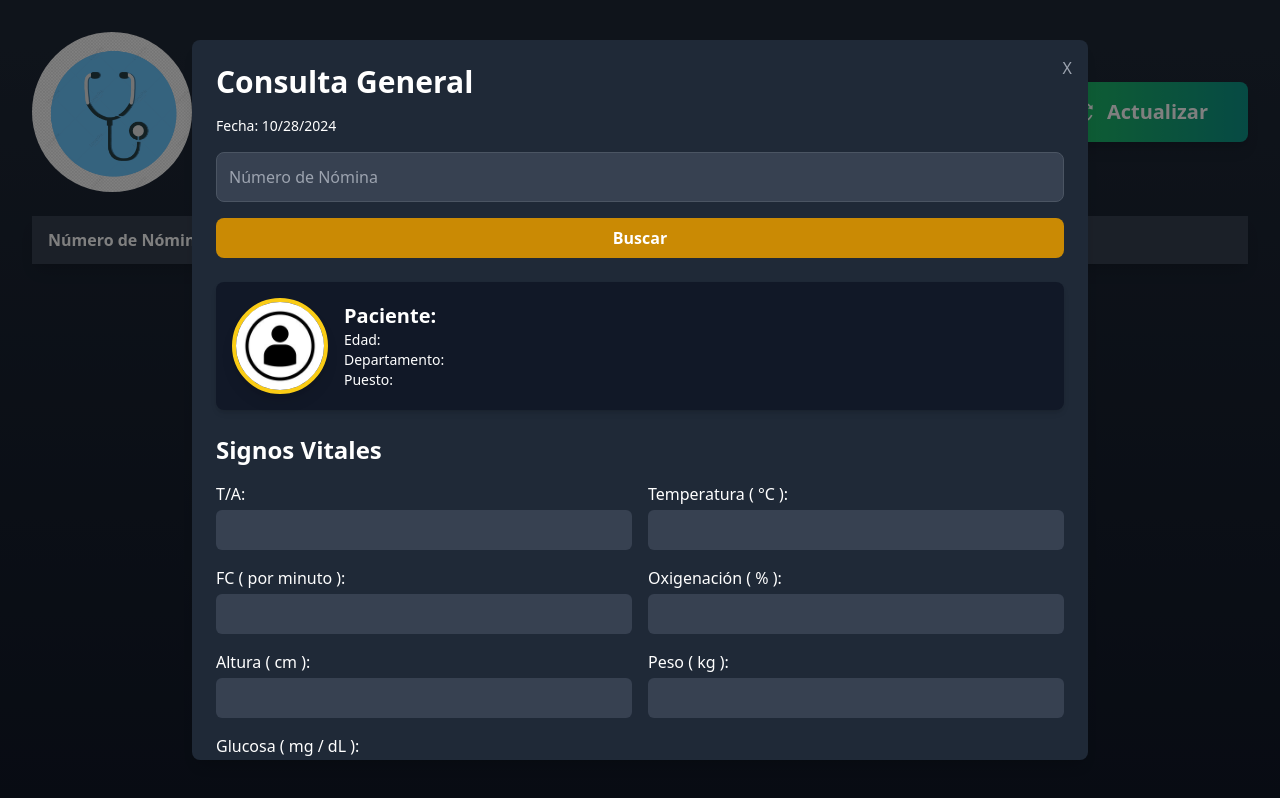
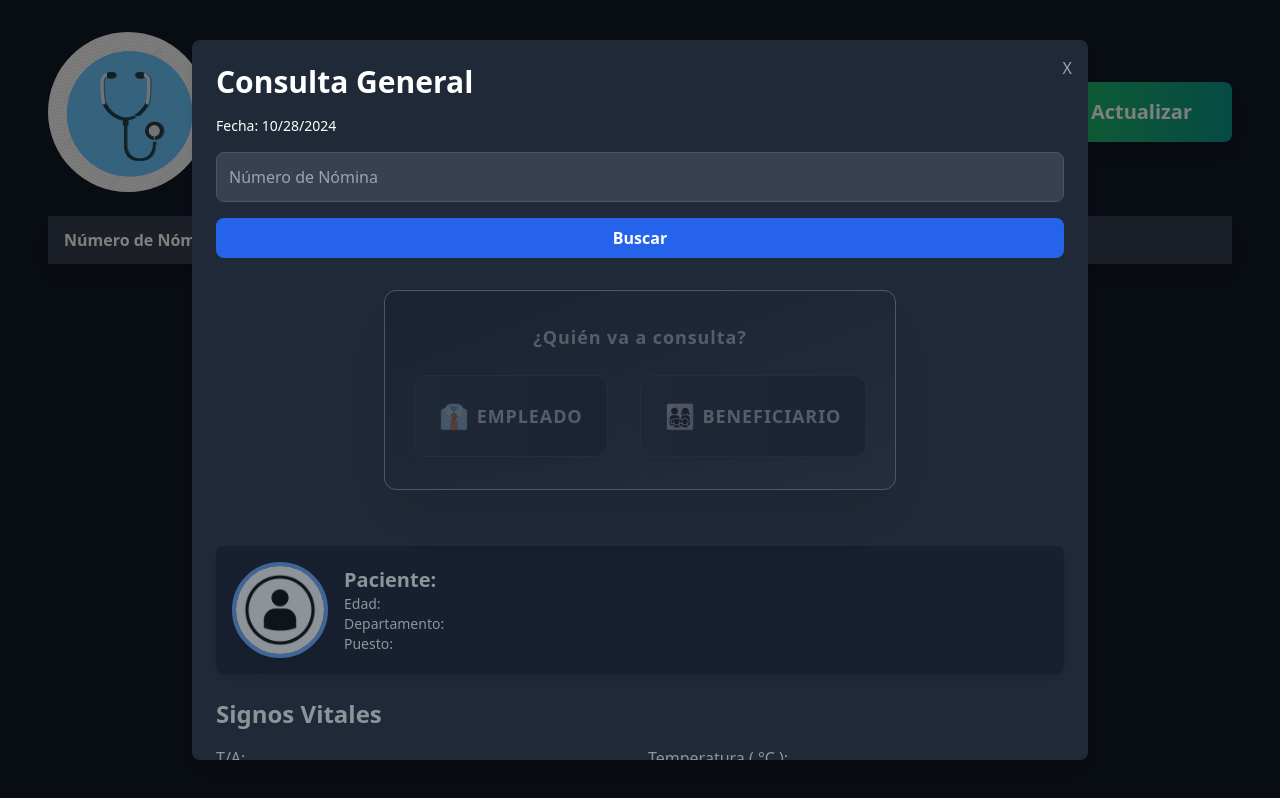
Before and after one commit to Javi1771/Servicio-Medico, a Next.js app: page /consultas/signos-vitales in a window 1280 px wide. Both pictures are taken after a click on the button "Agregar". Built offline with nearby package versions, Linux system fonts and the light colour scheme.

Commit message:
Tercer commit, integracion de equipo

```diff
--- a/src/pages/consultas/signos-vitales.jsx
+++ b/src/pages/consultas/signos-vitales.jsx
@@ -55,8 +55,11 @@ const SignosVitales = () => {
     peso: "",
     glucosa: "",
   });
+  const [empleadoEncontrado, setEmpleadoEncontrado] = useState(false); //* Estado para habilitar contenido
 
   const [pacientes, setPacientes] = useState([]); //* Estado para almacenar pacientes
+
+  const [consultaSeleccionada, setConsultaSeleccionada] = useState(""); //* Estado para el radio button
 
   const handleAdd = () => {
     setShowConsulta(true);
@@ -77,6 +80,7 @@ const SignosVitales = () => {
       glucosa: "",
     });
     setNomina("");
+    setEmpleadoEncontrado(false); //* Reiniciar estado de empleado encontrado
   };
 
   const handleCloseModal = () => {
@@ -113,6 +117,7 @@ const SignosVitales = () => {
           },
           timer: 5000,
         });
+        setEmpleadoEncontrado(false); //! Deshabilitar contenido
         return;
       }
 
@@ -130,6 +135,7 @@ const SignosVitales = () => {
         department: data.departamento || "",
         workstation: data.puesto || "",
       });
+      setEmpleadoEncontrado(true); //* Habilitar contenido al encontrar empleado
     } catch (error) {
       console.error("Error al obtener datos del empleado:", error);
       MySwal.fire({
@@ -156,6 +162,7 @@ const SignosVitales = () => {
           no-repeat
         `,
       });
+      setEmpleadoEncontrado(false); //! Deshabilitar contenido en caso de error
     }
   };
 
@@ -186,7 +193,7 @@ const SignosVitales = () => {
   };
 
   return (
-    <div className="min-h-screen bg-gradient-to-b from-gray-800 to-gray-900 text-white flex flex-col items-center p-4 md:p-8">
+    <div className="min-h-screen bg-gray-900 text-white px-4 py-8 md:px-12">
       <div className="flex flex-col md:flex-row items-center justify-between w-full mb-6">
         <div className="flex items-center space-x-4">
           <Image
@@ -280,19 +287,96 @@ const SignosVitales = () => {
             <p className="text-xs md:text-sm mb-2">
               Fecha: {new Date().toLocaleDateString()}
             </p>
+
+            {/* Campo de Número de Nómina */}
             <input
               type="text"
               value={nomina}
               onChange={(e) => setNomina(e.target.value)}
               placeholder="Número de Nómina"
-              className="mt-2 mb-4 p-3 rounded-lg bg-gray-700 text-white border border-gray-600 focus:outline-none focus:border-yellow-400 transition duration-200 w-full"
+              className="mt-2 mb-4 p-3 rounded-lg bg-gray-700 text-white border border-gray-600 focus:outline-none focus:border-blue-400 transition duration-200 w-full"
             />
             <button
               onClick={handleSearch}
-              className="bg-yellow-600 px-4 md:px-5 py-2 rounded-lg hover:bg-yellow-500 transition duration-200 font-semibold w-full"
+              className="bg-blue-600 px-4 md:px-5 py-2 rounded-lg hover:bg-blue-500 transition duration-200 font-semibold w-full"
             >
               Buscar
             </button>
+
+            {/* Contenido deshabilitado hasta que se encuentre el empleado */}
+            <fieldset
+              disabled={!empleadoEncontrado}
+              className={!empleadoEncontrado ? "opacity-50" : ""}
+            >
+              {/* Sección para seleccionar Empleado o Beneficiario */}
+              <fieldset
+                disabled={!empleadoEncontrado}
+                className={
+                  !empleadoEncontrado ? "opacity-50 cursor-not-allowed" : ""
+                }
+              >
+                <div className="flex flex-col items-center mt-8 mb-8 p-8 bg-gradient-to-br from-gray-900 via-gray-800 to-gray-700 rounded-xl border border-white-500 shadow-2xl backdrop-blur-lg w-full max-w-xs sm:max-w-md md:max-w-lg mx-auto neon-container">
+                  <p className="text-lg font-semibold mb-6 text-center text-white tracking-wider neon-title">
+                    ¿Quién va a consulta?
+                  </p>
+                  <div className="flex flex-col sm:flex-row sm:justify-center items-center space-y-6 sm:space-y-0 sm:space-x-8 w-full px-6">
+                    <label
+                      className={`relative flex flex-col items-center p-6 rounded-xl bg-gradient-to-r from-gray-800 to-gray-900 border border-gray-700 shadow-lg ${
+                        empleadoEncontrado
+                          ? consultaSeleccionada === "empleado"
+                            ? "shadow-blue-500 scale-105 transition-transform transform"
+                            : "hover:shadow-blue-500/80 hover:scale-105 transition-transform transform"
+                          : "cursor-not-allowed"
+                      } neon-card transition duration-500 ease-out`}
+                    >
+                      <input
+                        type="radio"
+                        name="consulta"
+                        value="empleado"
+                        className="form-radio h-6 w-6 text-blue-500 focus:ring-blue-400 focus:ring-2 cursor-pointer absolute top-4 right-4 opacity-0"
+                        checked={consultaSeleccionada === "empleado"}
+                        onChange={() => setConsultaSeleccionada("empleado")}
+                        disabled={!empleadoEncontrado}
+                      />
+                      <span className="text-white text-lg font-semibold flex items-center space-x-2 neon-text">
+                        <span className="text-blue-400 text-2xl glowing-icon">
+                          👔
+                        </span>
+                        <span className="uppercase tracking-wider">
+                          Empleado
+                        </span>
+                      </span>
+                    </label>
+                    <label
+                      className={`relative flex flex-col items-center p-6 rounded-xl bg-gradient-to-r from-gray-800 to-gray-900 border border-gray-700 shadow-lg ${
+                        empleadoEncontrado
+                          ? consultaSeleccionada === "beneficiario"
+                            ? "shadow-yellow-500 scale-105 transition-transform transform"
+                            : "hover:shadow-yellow-500/80 hover:scale-105 transition-transform transform"
+                          : "cursor-not-allowed"
+                      } neon-card transition duration-500 ease-out`}
+                    >
+                      <input
+                        type="radio"
+                        name="consulta"
+                        value="beneficiario"
+                        className="form-radio h-6 w-6 text-yellow-500 focus:ring-yellow-400 focus:ring-2 cursor-pointer absolute top-4 right-4 opacity-0"
+                        checked={consultaSeleccionada === "beneficiario"}
+                        onChange={() => setConsultaSeleccionada("beneficiario")}
+                        disabled={!empleadoEncontrado}
+                      />
+                      <span className="text-white text-lg font-semibold flex items-center space-x-2 neon-text">
+                        <span className="text-yellow-400 text-2xl glowing-icon">
+                          👨‍👩‍👧‍👦
+                        </span>
+                        <span className="uppercase tracking-wider">
+                          Beneficiario
+                        </span>
+                      </span>
+                    </label>
+                  </div>
+                </div>
+              </fieldset>
 
               {/* Datos del paciente */}
               <div className="flex flex-row mt-6 items-center bg-gray-900 p-4 rounded-lg shadow-md space-x-4">
@@ -301,7 +385,7 @@ const SignosVitales = () => {
                   alt="Foto del Paciente"
                   width={96}
                   height={96}
-                className="w-24 h-24 rounded-full border-4 border-yellow-400 shadow-lg"
+                  className="w-24 h-24 rounded-full border-4 border-blue-400 shadow-lg"
                 />
                 <div className="flex-1">
                   <p className="text-lg md:text-xl font-semibold">
@@ -399,12 +483,12 @@ const SignosVitales = () => {
                 <div className="mt-6">
                   <button
                     onClick={handleSave}
-                  className="bg-yellow-600 px-4 md:px-5 py-2 rounded-lg hover:bg-yellow-500 transition duration-200 font-semibold w-full"
-                >
+                    className="bg-yellow-600 px-4 md:px-5 py-2 rounded-lg hover:bg-yellow-500 transition duration-200 font-semibold w-full">
                     Guardar Signos Vitales
                   </button>
                 </div>
               </div>
+            </fieldset>
           </div>
         </div>
       )}
```
Lines whose indentation alone changed are shown as unchanged.
